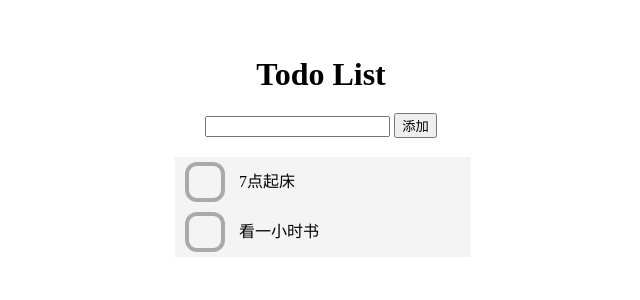
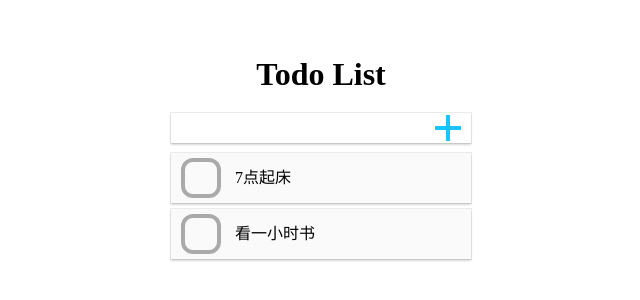
Before and after one commit to WJ941/TdoList_Vuejs, a plain HTML site: page index.html in a window 1280 px wide. Shown: the part 144-444 px from the top of the page, without its empty margins (319-959 px from the left). Drawn offline with nearby package versions, Linux system fonts and the light colour scheme.

Commit message:
add stylesheet to the add input and todoitem

```diff
--- a/index.css
+++ b/index.css
@@ -13,24 +13,84 @@ h1 {
 input[type="text"] {
 	margin-bottom: 20px;
 }
+.maininput {
+	position: relative;
+	height: 30px;
+	line-height: 30px;
+	width: 100%;
+	margin-bottom: 10px;
+	border: none;
+	text-align: left;
+	transition: box-shadow  200ms cubic-bezier(0.4, 0.0, 0.2, 1);
+	box-shadow: 0px 2px 2px 0px rgba(0,0,0,0.16),
+	0px 0px 0px 1px rgba(0,0,0,0.08);
+}
+.maininput:hover,
+.maininput:focus {
+	box-shadow: 0px 3px 8px 0px rgba(0,0,0,0.2),
+	0px 0px 0px 1px rgba(0,0,0,0.08);
+	outline: none;
+}
+.maininput > input {
+	height: 100%;
+	width: 73.33%;
+	border: none;
+	padding: 0 0 0 10px;
+	vertical-align: top;
+}
+.maininput > input:focus {
+	outline: none;
+}
+.svgBtn {
+	border: none;
+	padding: 0;
+	background: transparent;
+	position: absolute;
+	right: 10px;
+	top: 2px;
+	height: 26px;
+	cursor: pointer;
+}
+.svgBtn:focus {
+	outline: none;
+}
 .todoItem {
 	position: relative;
 	text-align: left;
 	height: 50px;
-	margin-bottom: 0px;
-	border-left: 4px solid #fff;
+	margin-bottom: 6px;
 	padding-left: 10px;
-	background-color: #f4f4f4;
+	background-color: rgba(200,200,200,0.1);
+	transition: box-shadow  200ms cubic-bezier(0.4, 0.0, 0.2, 1);
+	box-shadow: 0px 2px 2px 0px rgba(0,0,0,0.16),
+	0px 0px 0px 1px rgba(0,0,0,0.08);
 }
 .todoItem:hover {
-	border-left: 4px solid #1ac5fa;
+	box-shadow: 0px 3px 8px 0px rgba(0,0,0,0.2),
+	0px 0px 0px 1px rgba(0,0,0,0.08);
 }
 .todoItem > input {
 	height: 30px;
 	width: 30px;
 	margin-top: 5px;
 }
-
+.fade-enter-active {
+	animation: myfade 0.5s reverse;
+}
+.fade-leave-active {
+	animation: myfade 0.5s;
+}
+@keyframes myfade {
+	0% {
+		transform: scale(1);
+	}
+	50% {
+		transform: scale(1.25);
+	}
+	100% {
+		transform: scale(0);
+	}
+}
 .finished {
 	border-radius: 6px;
 	background-color: rgba(38, 169, 100, .6);
--- a/index.html
+++ b/index.html
@@ -9,19 +9,22 @@
 	<body>
 		<div id="todolist">
 			<h1>Todo List</h1>
-			<input v-model="newItemtext" type="text">
-			<button v-on:click="addNewItem">添加</button>
-			<!-- <ol> -->
+			<div class="maininput">
+				<input v-model="newItemtext" type="text" >
+				<button v-on:click="addNewItem" class="svgBtn">
+					<svg width="26" height="26" version="1.1" xmlns="http://www.w3.org/2000/svg">
+						<polyline points="13 0, 13 26, 13 13, 0 13, 26 13" stroke="#1ac5ff" fill="transparent" stroke-width="4"/>
+					</svg>
+				</button>
+			</div>
 				<todo-item
-				v-for="(item,index) in todolist"
-				v-bind:todo="item"
-				v-bind:key=item.id
-				v-bind:index=item.index
-				v-on:mouseover.native="item.showXBtn" v-on:mouseout.native="item.hideXBtn"
-				v-on:delete-this-item="deleteItem(item.index)">
+					v-for="(item,index) in todolist"
+					v-bind:todo="item"
+					v-bind:key=item.id
+					v-bind:index=index
+					v-on:mouseover.native="item.showXBtn" v-on:mouseout.native="item.hideXBtn"
+					v-on:delete-this-item="deleteItem(index)">
 				</todo-item>
-			<!-- </ol> -->
-			<p>{{newItemtext}}</p>
 		</div>
 
 	</body>
--- a/index.js
+++ b/index.js
@@ -1,6 +1,7 @@
 Vue.component('todo-item',{
 	props:['todo'],
 	template: `
+	<transition name="fade">
 	<div class="todoItem">
 		<label class="switch">
 		  <input type="checkbox" v-model="todo.isFinished">
@@ -20,7 +21,8 @@ Vue.component('todo-item',{
 			<div class="backslash"></div>
 		    <div class="frontslash"></div>
 		 </div>
-	</div>`,
+	</div>
+	</transition>`,
 	methods: {
 		deleteItem: function() {
 			this.$emit("delete-this-item");
@@ -67,7 +69,7 @@ var app = new Vue({
 				this.todolist.push(this.createNewItem(this.newItemtext));
 			}
 		},
-		createNewItem(str) {
+		createNewItem: function(str) {
 			return {
 				id: this.todolist.length,
 				text: str,
@@ -81,8 +83,8 @@ var app = new Vue({
 				}
 			}
 		},
-		deleteItem(index){
-			this.todolist.splice(index,1);
+		deleteItem: function(index){
+			this.todolist.splice(index,1);console.log("index",index);
 		}
 	}
 })
```
